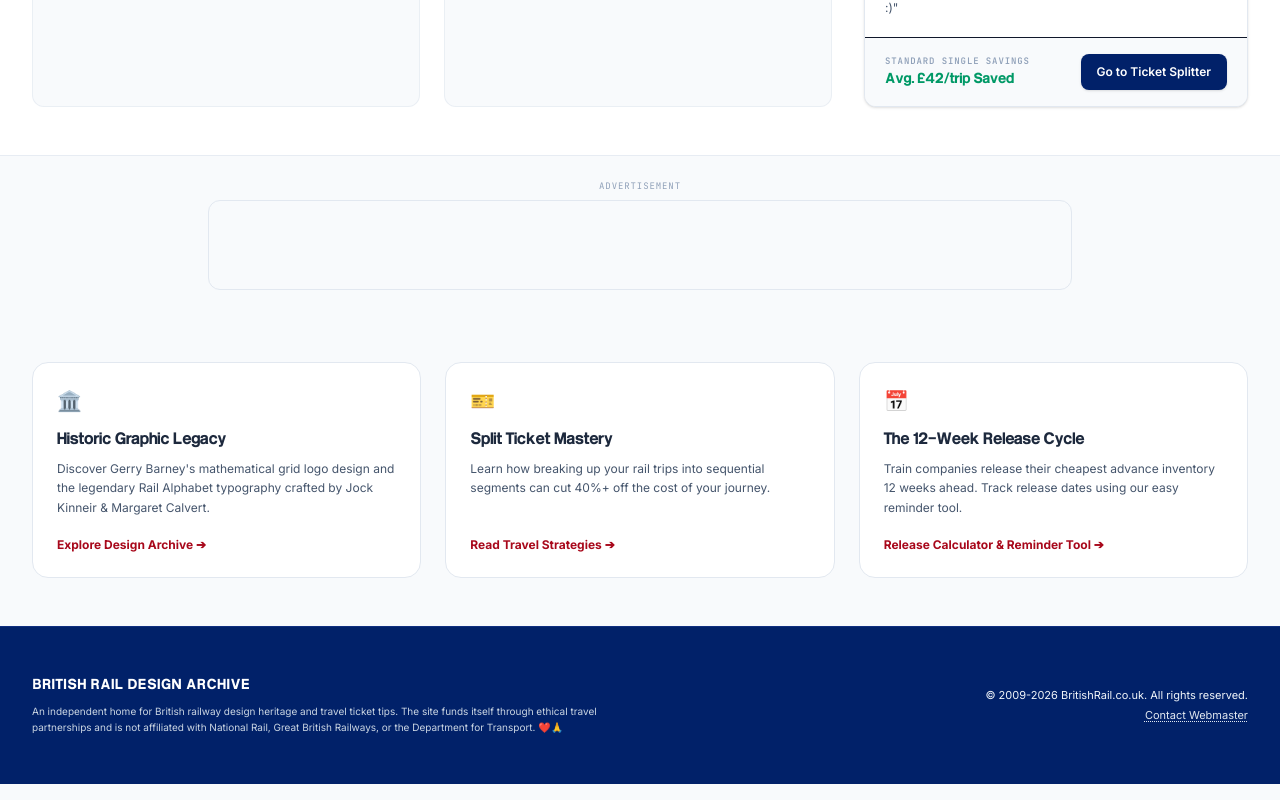
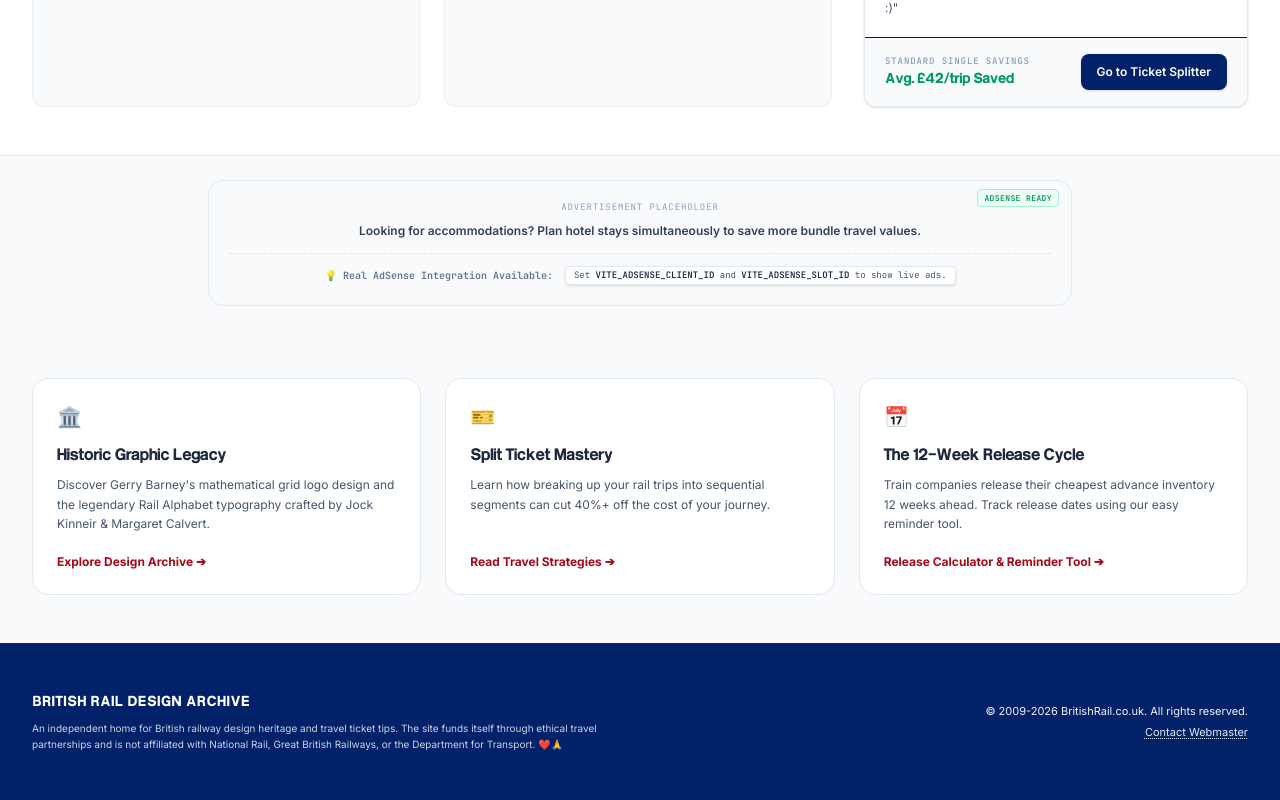
Before and after one commit to Craigp23/britishrail-v3, a React (Vite) app: page /#home in a window 1280 px wide. Shown: the part 2265-3065 px from the top of the page. Built offline with nearby package versions, Linux system fonts and the light colour scheme; no server answers.

Commit message:
refactor: stabilize AdSense environment variables
Explicitly define AdSense environment variables in vite.config.ts and update AdSenseContainer to use standard import.meta.env access patterns, removing unnecessary type overrides.

```diff
--- a/src/components/AdSenseContainer.tsx
+++ b/src/components/AdSenseContainer.tsx
@@ -2,9 +2,9 @@ import React, { useEffect, useState } from 'react';
 
 export default function AdSenseContainer() {
   // @ts-ignore
-  const adClientId = (import.meta as any).env?.VITE_ADSENSE_CLIENT_ID;
+  const adClientId = import.meta.env.VITE_ADSENSE_CLIENT_ID;
   // @ts-ignore
-  const adSlotId = (import.meta as any).env?.VITE_ADSENSE_SLOT_ID;
+  const adSlotId = import.meta.env.VITE_ADSENSE_SLOT_ID;
   const [adError, setAdError] = useState(false);
 
   useEffect(() => {
--- a/vite.config.ts
+++ b/vite.config.ts
@@ -7,6 +7,14 @@ export default defineConfig(() => {
   return {
     base: '/britishrail-v3/',
     plugins: [react(), tailwindcss()],
+    define: {
+      'import.meta.env.VITE_ADSENSE_CLIENT_ID': JSON.stringify(
+        process.env.VITE_ADSENSE_CLIENT_ID || process.env.ADSENSE_CLIENT_ID || ''
+      ),
+      'import.meta.env.VITE_ADSENSE_SLOT_ID': JSON.stringify(
+        process.env.VITE_ADSENSE_SLOT_ID || process.env.ADSENSE_SLOT_ID || ''
+      ),
+    },
     resolve: {
       alias: {
         '@': path.resolve(__dirname, '.'),
```
